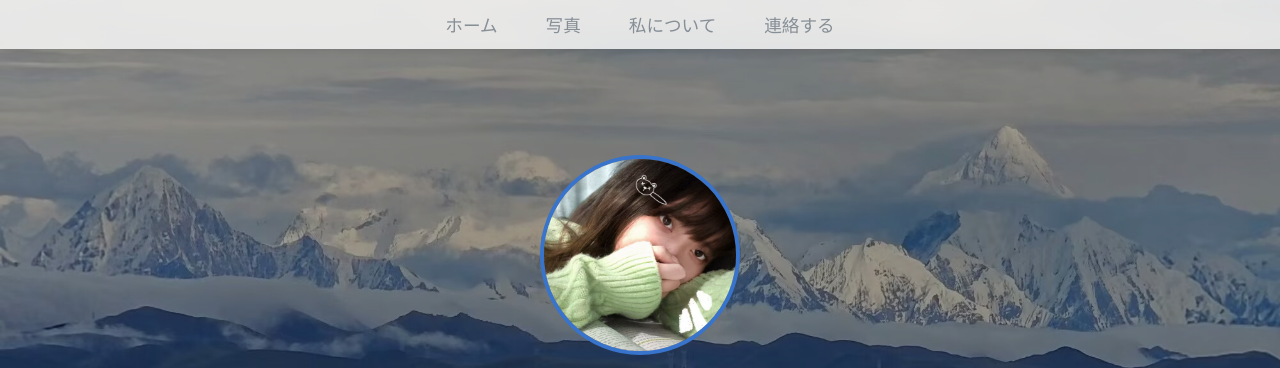
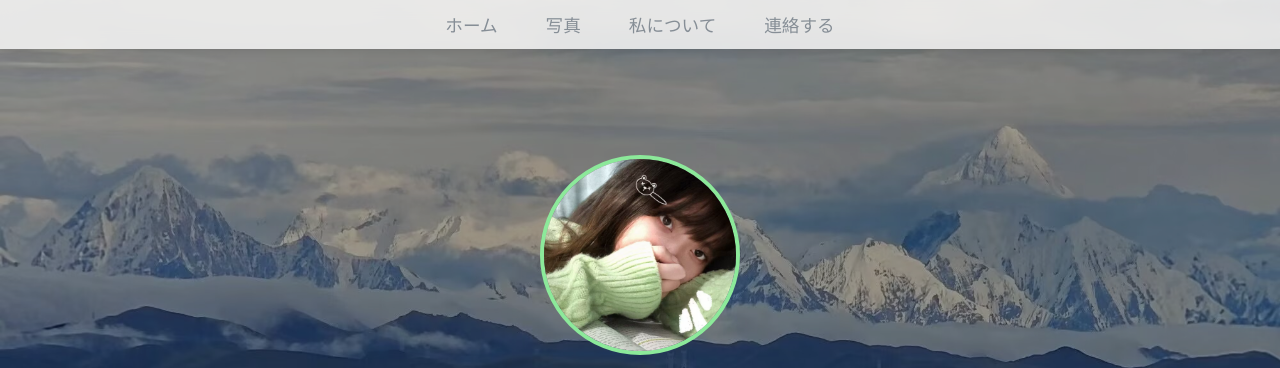
Before and after one commit to haoChen-GIS/jiaying-gallery, a plain HTML site: page index.html in a window 1280 px wide. Shown: the top 368 px of the page. Drawn offline with nearby package versions, Linux system fonts and the light colour scheme.

Commit message:
fix the color

```diff
--- a/index.html
+++ b/index.html
@@ -94,7 +94,7 @@
       .hero-avatar {
         width: 200px;
         height: 200px;
-        border: 4px solid #3874cb;
+        border: 4px solid #8ce99a;
         border-radius: 50%;
         object-fit: cover;
         margin: 0 auto 16px;
@@ -174,7 +174,6 @@
         background: #fff;
       }
       footer a {
-        color: var(--text-primary);
         text-decoration: none;
         margin: 0 8px;
       }
```
